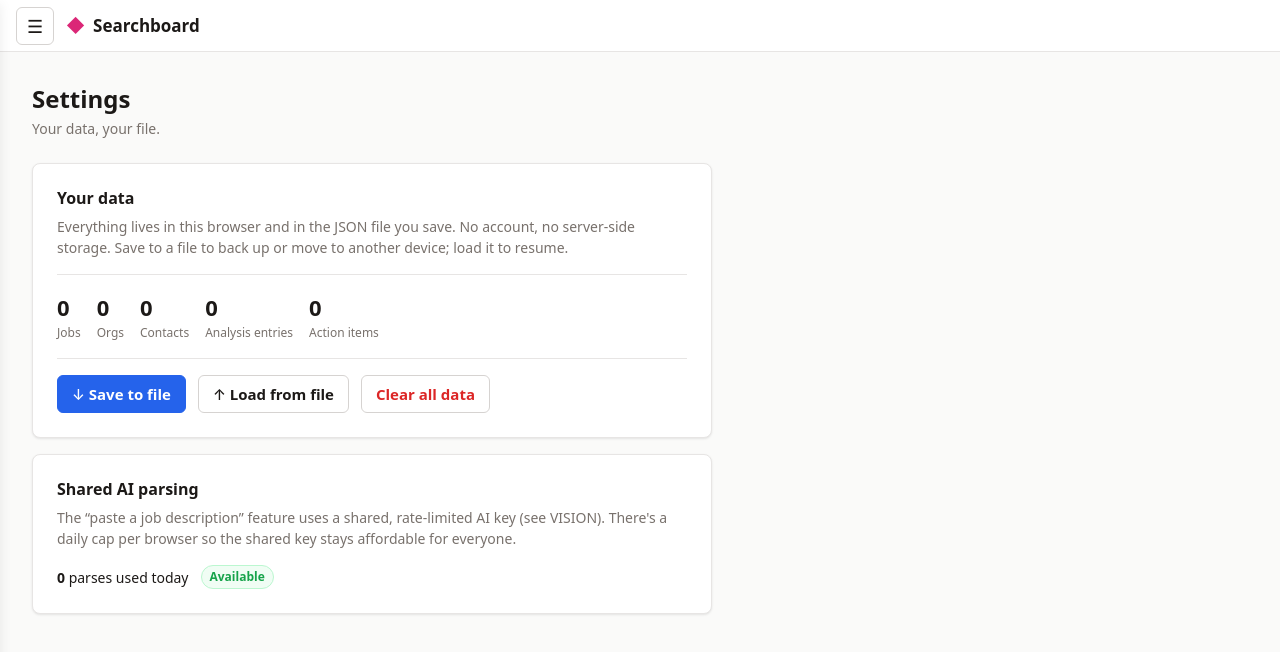
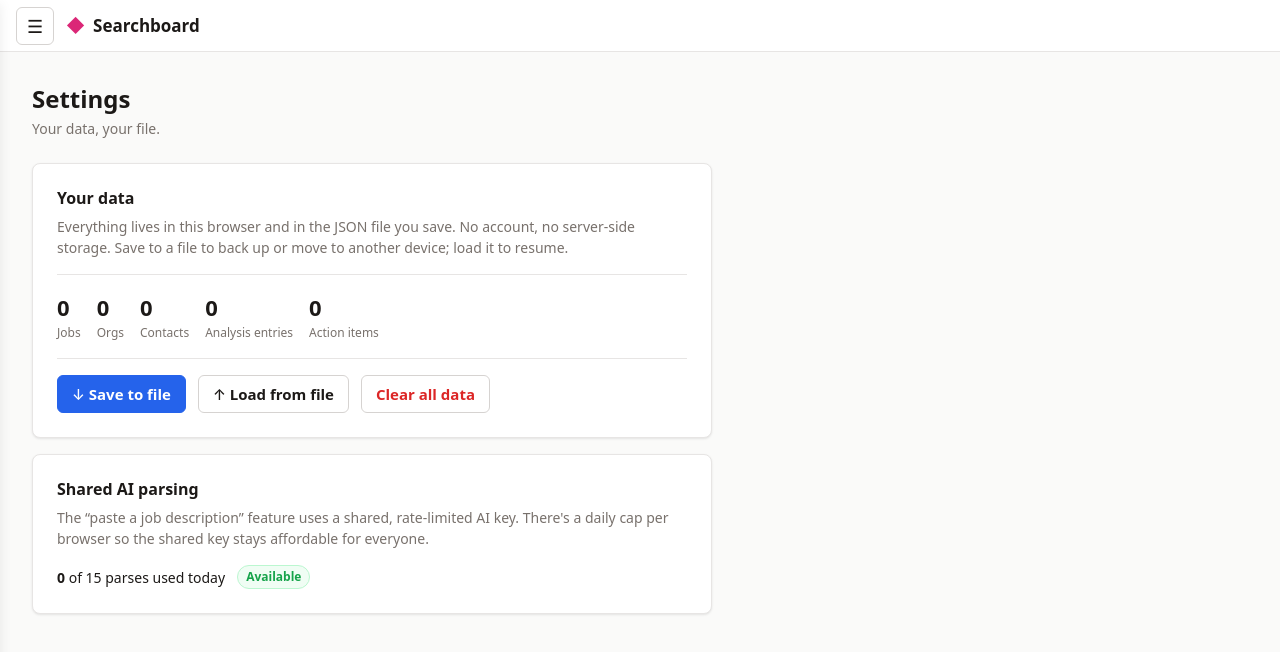
Before and after one commit to bobbrose/searchboard, a React (Vite) app: page /settings in a window 1280 px wide. Shown: the top 652 px of the page. Built offline with nearby package versions, Linux system fonts and the light colour scheme.

Commit message:
Show shared AI parse limit

```diff
--- a/src/pages/Settings.jsx
+++ b/src/pages/Settings.jsx
@@ -7,26 +7,12 @@ import {
   importFromFile,
   mergeDB,
   emptyDB,
-  canUseParseToday
+  canUseParseToday,
+  usedToday,
+  dailyLimit
 } from '../lib/store.js';
 import { formatDate } from '../lib/dates.js';
 import styles from './Settings.module.css';
-
-// Mirrors the (unexported) storage key in store.js so we can *display* today's
-// parse usage. Read-only — the counter itself is owned by store.js.
-const PARSE_LIMIT_KEY = 'searchboard_parse_count_v1';
-
-function parsesUsedToday() {
-  try {
-    const today = new Date().toISOString().slice(0, 10);
-    const raw = localStorage.getItem(PARSE_LIMIT_KEY);
-    if (!raw) return 0;
-    const rec = JSON.parse(raw);
-    return rec.date === today ? rec.count : 0;
-  } catch {
-    return 0;
-  }
-}
 
 export default function Settings() {
   const { db, replaceAll } = useDb();
@@ -99,7 +85,8 @@ export default function Settings() {
     setMsg({ tone: 'danger', text: 'All data cleared.' });
   }
 
-  const used = parsesUsedToday();
+  const used = usedToday('parse');
+  const limit = dailyLimit('parse');
   const available = canUseParseToday();
 
   return (
@@ -163,13 +150,12 @@ export default function Settings() {
       <section className={styles.card}>
         <h2 className={styles.cardTitle}>Shared AI parsing</h2>
         <p className={styles.lead}>
-          The “paste a job description” feature uses a shared, rate-limited AI key
-          (see VISION). There's a daily cap per browser so the shared key stays
-          affordable for everyone.
+          The “paste a job description” feature uses a shared, rate-limited AI key.
+          There's a daily cap per browser so the shared key stays affordable for everyone.
         </p>
         <div className={styles.parseStatus}>
           <span>
-            <strong>{used}</strong> parse{used === 1 ? '' : 's'} used today
+            <strong>{used}</strong> of {limit} parse{limit === 1 ? '' : 's'} used today
           </span>
           <Badge tone={available ? 'ok' : 'overdue'}>
             {available ? 'Available' : 'Daily limit reached'}
```
